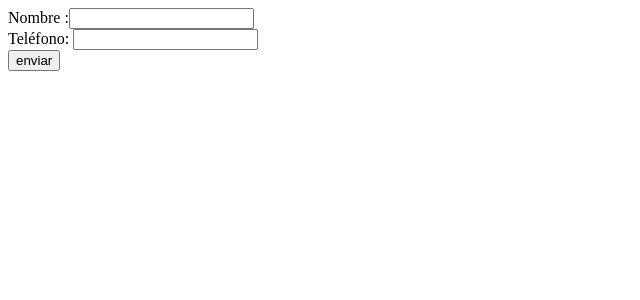
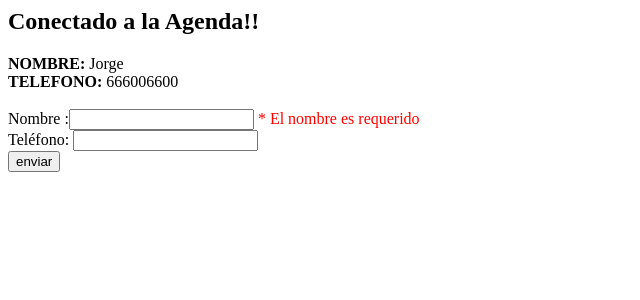
Before and after one commit to JorgeDuenasLerin/PracticasPHP, a PHP site: page /PracticasPHP/ in a window 1280 px wide. Shown: the top 300 px of the page, without its empty margins (0-640 px from the left). Run offline with PHP 8.4, Linux system fonts and the light colour scheme; data comes from the database, SQL or seed files in the repository.

Commit message:
Ejercicio 1 terminado

```diff
--- a/DWES02/CFCG/bd_config.php
+++ b/DWES02/CFCG/bd_config.php
@@ -1,4 +1,5 @@
 <?php
+	#dwes@dwes-VirtualBox:~/PracticasPHP/DWES02/ZZComún$ mysql -u Fer -p1234 DWES02_Tarea < db.sql  Ejecute este comando para que la base de datos de mi pc coja la tabla de ese fichero(db.sql);
 
 	$db_user = 'Fer';
 	$db_pass = '1234';
--- a/DWES02/CFCG/index.php
+++ b/DWES02/CFCG/index.php
@@ -1,4 +1,93 @@
 <?php
+	require_once('bd_config.php');
+
+	$nombreError="";
+	$nombre ="";
+	$telefono="";
+
+	/*funcion que limpia el dato a recibir*/
+	function cleanInput($data){
+		$data = trim($data);
+		$data = stripslashes($data);
+		$data = htmlspecialchars($data);
+		return $data;
+	}
+
+	//Comprobamos los datos enviados por $_GET
+	if($_SERVER['REQUEST_METHOD'] == 'GET'){
+
+		if(empty($_GET['nombre'])){
+			$nombreError = "* El nombre es requerido";
+		}else{
+			$nombre = cleanInput($_GET['nombre']);
+		}
+
+		if(!empty($_GET['telefono'])){
+			$telefono = cleanInput($_GET['telefono']);
+		}
+	}
+
+	//
+	function conectarBD($db_user, $db_pass ,$db_name, $nombre, $telefono){
+
+		try{
+			$pdo = new PDO("mysql:host=localhost;dbname=$db_name",$db_user,$db_pass);
+
+			echo "<h2>Conectado a la Agenda!!</h2>";
+
+			//Se realiza la consulta que comprueba si el nombre esta en la base de datos, hacemos un conteo del numero de veces que aparece y luego con fetchColumn(), realizamos la comprobacion respectiva.
+
+			$buscado = $pdo->query("SELECT COUNT(*) from agenda WHERE nombre = '$nombre'");
+
+			$fila = $buscado->fetchColumn();
+			//Si $fila es igual a 0, $nombre no esta en la base de datos.
+			if($fila == 0){
+
+				//Si estamos aqui, hacemos un INSERT en la base de datos.
+				if(!empty($nombre) && !empty($telefono)){
+
+					$stmt = $pdo->prepare("INSERT INTO agenda (nombre, telefono) VALUES('$nombre', '$telefono')");
+					$stmt->execute();
+				}
+
+			}else{//Al estar aquí sabemos que $nombre si esta en la base de datos.
+
+				//Si el nombre está y el campo del telefono no, borramos ese registro
+				if(!empty($nombre) && empty($telefono)){
+
+					$pdo->exec("DELETE FROM agenda WHERE nombre = '$nombre'");
+
+				}elseif(!empty($nombre) && !empty($telefono)){//Si el nombre está y aparece un nuevo número de télefono, cambiamos el número de teléfono por uno nuevo.
+
+					$stmt = $pdo->prepare("UPDATE agenda SET telefono = $telefono WHERE nombre = '$nombre'");
+					$stmt->execute();
+
+				}
+			}
+
+			//Aquí mostramos todos los registros en la parte superior de la pagina.
+			$stmt = $pdo->query('SELECT * from agenda');
+			$stmt->setFetchMode(PDO::FETCH_ASSOC);
+			while($row = $stmt->fetch()) {
+				echo "<b>NOMBRE: </b>".$row['nombre'] . "<br/>";
+				echo "<b>TELEFONO: </b>". $row['telefono'] . "<br/><br/>";
+			}
+
+			$stmt = null;
+			$pdo = null;
+
+
+		}
+		catch (Exception $ex){
+
+			echo "No se puede conectar a: " . $e->getMessage() ."<p>";
+		}
+	}//conectarBD
+
+
+
+	conectarBD($db_user, $db_pass, $db_name, $nombre, $telefono);
+
 
  ?>
 <!DOCTYPE html>
@@ -10,12 +99,14 @@
 <body>
 
 	<form action="index.php" >
-		<label>Nombre :<input type="text" name="nombre" ></label><br>
+		<label>Nombre :<input type="text" name="nombre" value="<?= $nombre;?>" ></label>
+		<span style="color: red"><?= $nombreError; ?></span><br>
 		<label>Teléfono: <input type="text" name="telefono"></label><br>
 		<input type="submit" value="enviar">
 	</form>
 </body>
 <!--http://localhost:8000/PracticasPHP/DWES02/CFCG/index.php
 	terminal~$ php -S localhost:8000
+	https://www.php.net/manual/es/class.pdostatement.php
 -->
 </html>
```
Also changed, not shown: DWES02/CFCG/AutentificacionConBaseDeDatos.php (deleted, +0 -28 lines).
